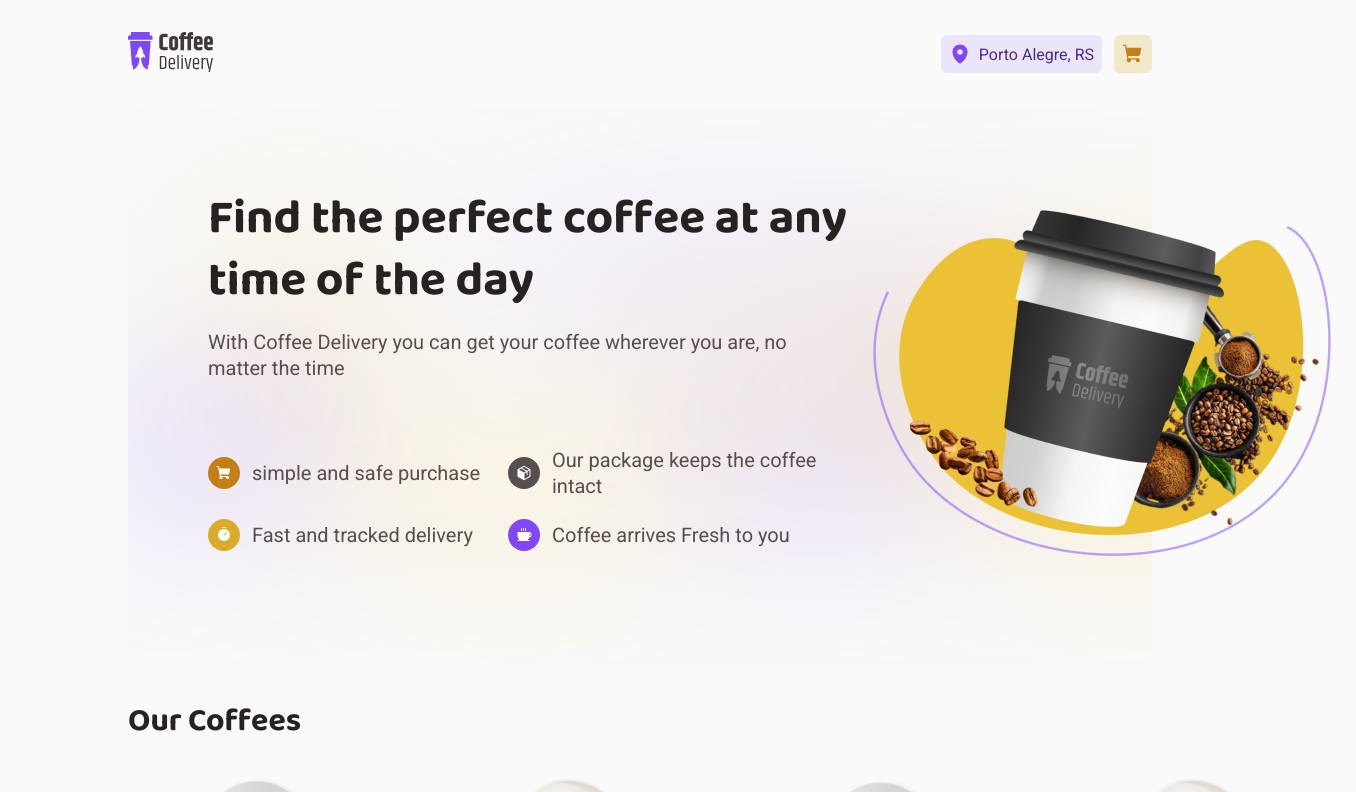
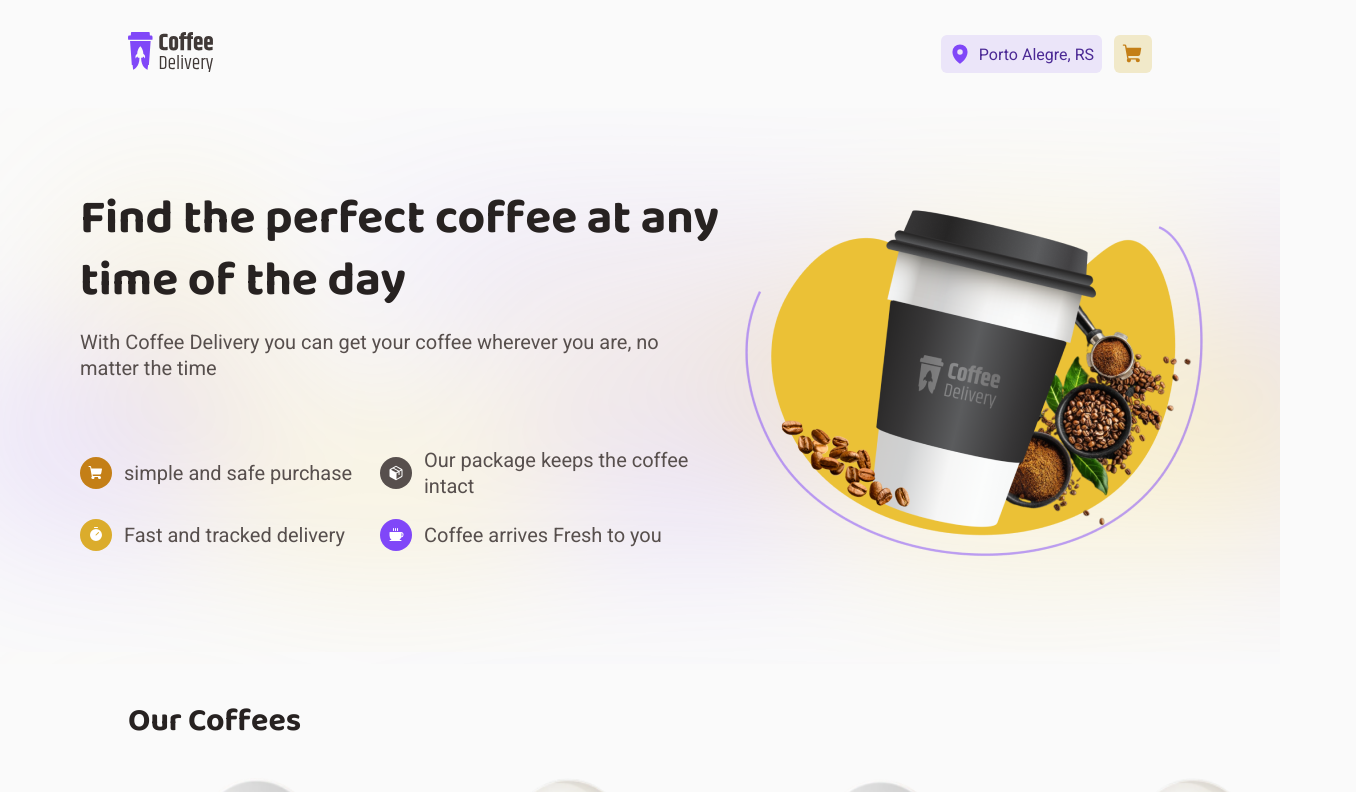
Before and after one commit to fernandofreamunde/challenge-coffee, a React (Vite) app: page / in a window 1280 px wide. Shown: the top 792 px of the page, 1356 px wide, since content can reach past the window. Built offline with nearby package versions, Linux system fonts and the light colour scheme.

Commit message:
:poop: make the full screen site look gud

```diff
--- a/src/pages/Home/index.tsx
+++ b/src/pages/Home/index.tsx
@@ -14,7 +14,7 @@ import HawaiianPicture from '../../assets/Havaiano.png'
 import ArabicPicture from '../../assets/Arabe.png'
 import IrishPicture from '../../assets/Irish.png'
 import { ProductCard } from './components/ProductCard'
-import { ProductList, ProductPageContainer } from './styles'
+import { ContentContainer, ProductList, ProductPageContainer } from './styles'
 
 export interface ProductTag {
   name: string
@@ -152,6 +152,8 @@ export function Home() {
   return (
     <ProductPageContainer>
       <Hero />
+
+      <ContentContainer>
         <h1>Our Coffees</h1>
 
         <ProductList>
@@ -159,6 +161,7 @@ export function Home() {
             return <ProductCard key={product.id} product={product} />
           })}
         </ProductList>
+      </ContentContainer>
     </ProductPageContainer>
   )
 }
--- a/src/pages/Home/styles.ts
+++ b/src/pages/Home/styles.ts
@@ -11,5 +11,10 @@ export const ProductList = styled.div`
 
 // Todo this is not ok is squishing the entire page.
 export const ProductPageContainer = styled.main`
-  padding: 0 8rem;
+  /* padding: 0 8rem; */
 `
+
+export const ContentContainer = styled.div`
+  /* padding: 0 8rem; */
+  margin-left: 8rem;
+`
```
Lines whose indentation alone changed are shown as unchanged.
